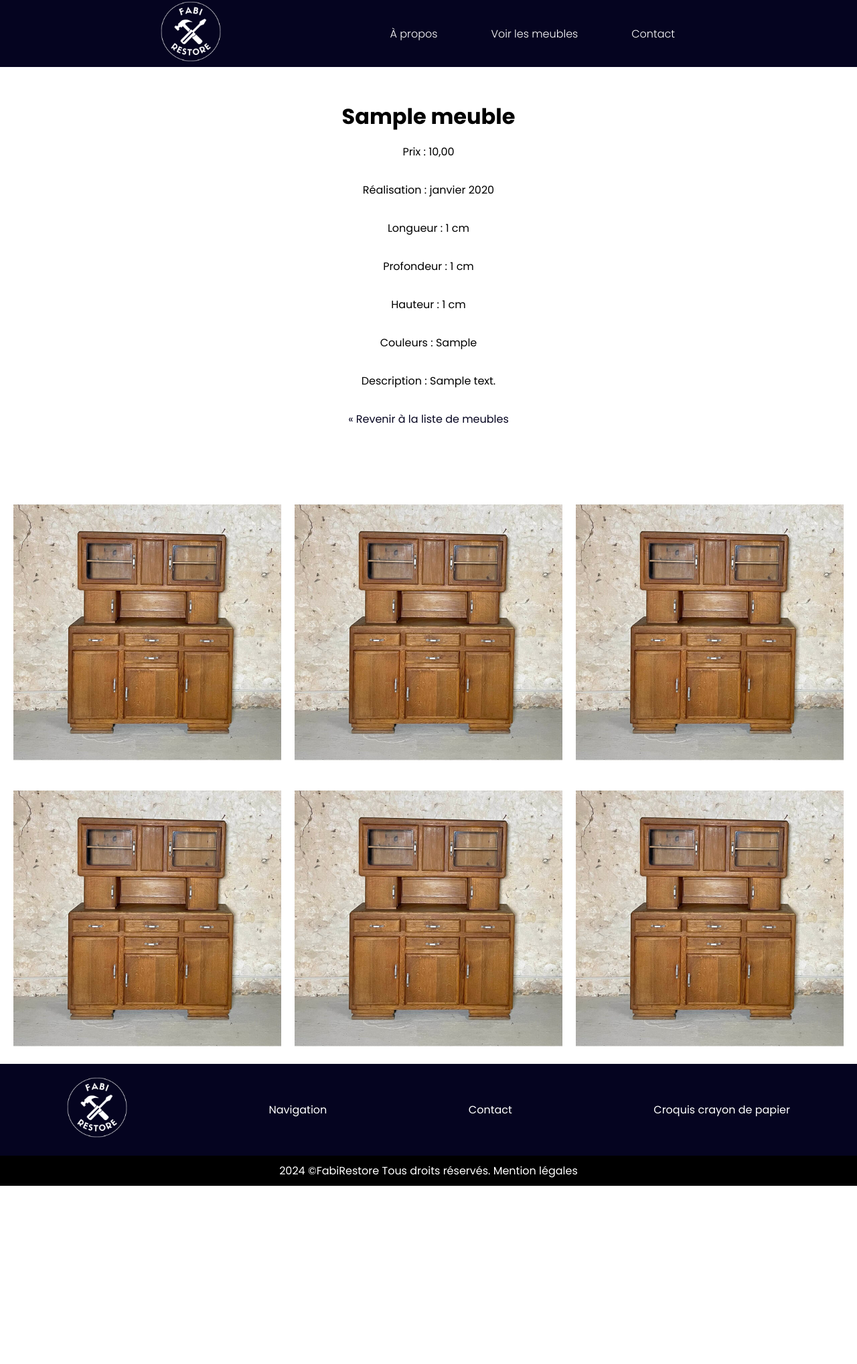
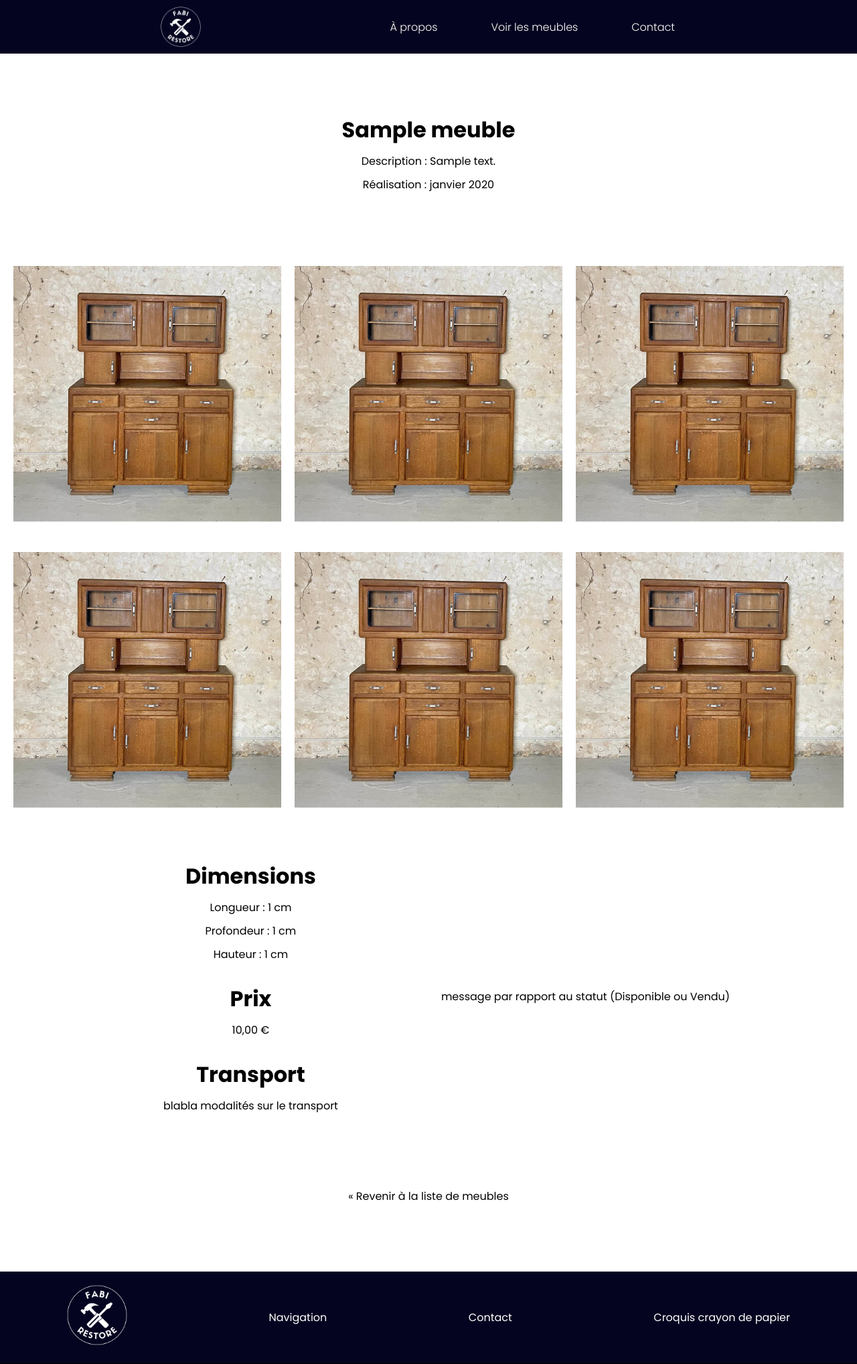
Before and after one commit to Louiks28/django, a Django app: page /fabirestore/1 in a window 1280 px wide. Shown: the top 2036 px of the page at 67% size. Before the commit the page ends 1770 px from the top, so only its background shows below. Run offline with Django 4.2, Linux system fonts and the light colour scheme; tables that the repository leaves empty hold one stand-in row (values such as "Sample post"); some libraries are stand-ins or nearby versions.

Commit message:
v0 vitrine et show page

```diff
--- a/fabiRestore/src/FabiApp/static/FabiApp/css/accueil.css
+++ b/fabiRestore/src/FabiApp/static/FabiApp/css/accueil.css
@@ -2,7 +2,7 @@
 
 .section_haut_accueil {
     display: flex;
-    margin-top: 100px;
+    margin-top: 80px;
     position: relative;
     width: 100%;
 }
--- a/fabiRestore/src/FabiApp/static/FabiApp/css/apropos.css
+++ b/fabiRestore/src/FabiApp/static/FabiApp/css/apropos.css
@@ -2,7 +2,7 @@
     margin: 5rem;
     padding: 5rem;
     background-color: rgba(5, 4, 32, 0.904);
-    margin-top: 200px;
+    margin-top: 180px;
 }
 
 .renovation_mado {
--- a/fabiRestore/src/FabiApp/static/FabiApp/css/navbar.css
+++ b/fabiRestore/src/FabiApp/static/FabiApp/css/navbar.css
@@ -23,6 +23,7 @@ a {
 
 a:hover {
     color: rgb(218, 217, 217);
+    /* color: red; */
 }
 
 li {
@@ -43,7 +44,7 @@ header {
 .navbar {
     width: 100%;
     max-width: 800px;
-    height: 100px;
+    height: 80px;
     margin: 0 auto;
     display: flex;
     align-items: center;
@@ -51,8 +52,10 @@ header {
 }
 
 .navbar .logo_fabi_restore {
-    width : 90px;
-    height : 90px
+    width : 60px;
+    height : 60px;
+    justify-content: center;
+    display: flex;
 }
 
 .navbar .links {
--- a/fabiRestore/src/FabiApp/static/FabiApp/css/show.css
+++ b/fabiRestore/src/FabiApp/static/FabiApp/css/show.css
@@ -1,20 +1,28 @@
-.meuble {
+h1 {
+    margin: 20px 50px 10px 50px ;  /*top, right, bottom, left */
+}
+
+p {
+    margin: 0 50px 10px 50px ;  /*top, right, bottom, left */
+}
+
+
+/* --- DESCRIPTION MEUBLE AVANT PHOTOS --- */
+.meuble_partie_haute {
     flex-direction: column;
-    margin-top: 150px;
-    margin-bottom: 5rem;
     align-items: center;
     justify-content: center;
     display: flex;
+    max-width: 1000px;
+    margin: 150px auto 5rem auto;
 }
 
-.meuble p {
-    margin: 1rem 20rem;
-}
-
-.meuble a {
+.meuble_partie_haute a {
     color: rgb(5, 4, 32);
 }
 
+
+/* --- GALLERIE --- */
 .gallerie {
     max-width: 1400px;
     display: flex;
@@ -24,9 +32,46 @@
     margin: 0 auto;
 }
 
-
 .mado_image {
     max-height: 400px;
     max-width: 400px;
     margin: 10px;
 }
+
+
+/* --- DESCRIPTION MEUBLE APRÈS PHOTOS --- */
+
+.partie_sous_gallerie {
+    flex-direction: row;
+    width: 100%;
+    max-width: 1000px;
+    margin: 0 auto;
+    display: flex;
+    align-items: center;
+    justify-content: space-between;
+}
+
+.meuble_partie_basse {
+    flex-direction: column;
+    align-items: center;
+    justify-content: left;
+    display: flex;
+    max-width: 1000px;
+    margin: 2rem auto 5rem auto;
+}
+
+.meuble_partie_basse a {
+    color: rgb(5, 4, 32);
+}
+
+.retour_vitrine {
+    margin-top: 20px;
+    margin-bottom: 100px;
+    align-items: center;
+    justify-content: center;
+    display: flex;
+}
+
+.retour_vitrine a{
+    color: black;
+}
--- a/fabiRestore/src/FabiApp/templates/FabiApp/show.html
+++ b/fabiRestore/src/FabiApp/templates/FabiApp/show.html
@@ -12,18 +12,10 @@
 <body>
 
     {% include './navbar.html' %}
-    <div class="meuble">
+    <div class="meuble_partie_haute">
         <h1> {{ meuble.titre }} </h1>
-        <p> Prix : {{ meuble.prix }} </p>
+        <p> Description : {{ meuble.description }}</p>
         <p> Réalisation : {{ meuble.date|date:"F Y"}} </p>
-        <p> Longueur : {{ meuble.longueur }} cm</p>
-        <p> Profondeur : {{ meuble.profondeur }} cm</p>
-        <p> Hauteur : {{ meuble.hauteur }} cm</p>
-        <p> Couleurs : {{ meuble.couleurs }}</p>
-        <p> Description : {{ meuble.description }}</p>
-
-        <p><a href="{% url 'FabiApp:vitrine_FabiRestore' %}">&laquo; Revenir à la liste de meubles </a></p>
-
     </div>
 
     <div class="gallerie">
@@ -36,6 +28,30 @@
 
     </div>
 
+    <div class="partie_sous_gallerie">
+
+        <div class="meuble_partie_basse">
+            <h1>Dimensions</h1>
+                <p> Longueur : {{ meuble.longueur }} cm</p>
+                <p> Profondeur : {{ meuble.profondeur }} cm</p>
+                <p> Hauteur : {{ meuble.hauteur }} cm</p>
+            <!-- <p> Couleurs : {{ meuble.couleurs }}</p> -->
+            <h1>Prix</h1>
+                <p>{{ meuble.prix }} €</p>
+            <h1>Transport</h1>
+                <p>blabla modalités sur le transport</p>
+        </div>
+
+        <div class="message_statut">
+            <p>message par rapport au statut (Disponible ou Vendu)</p>
+        </div>
+
+</div>
+
+    <div class="retour_vitrine">
+        <a href="{% url 'FabiApp:vitrine_FabiRestore' %}">&laquo; Revenir à la liste de meubles </a>
+    </div>
+
     {% include './footer.html' %}
 
 </body>
```
Also changed, not shown: fabiRestore/src/FabiApp/static/FabiApp/css/vitrine.css (+56 -2 lines), fabiRestore/src/FabiApp/templates/FabiApp/vitrine.html (+15 -2 lines).
